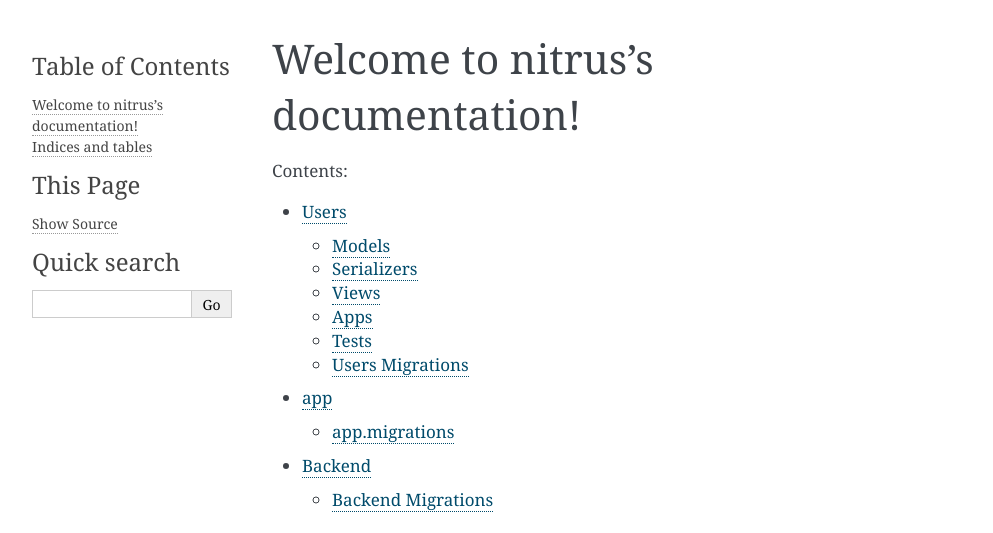
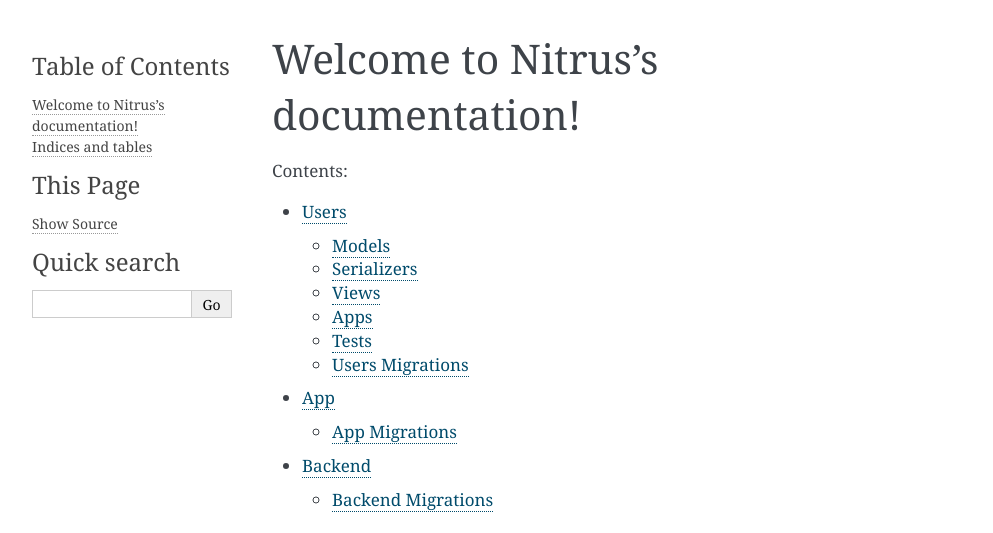
Before and after one commit to EfficientBogoSort/NITRO30022-Backend, a Sphinx documentation site: the page built from docs/index.rst, in a window 1280 px wide. Shown: the top 533 px of the page, without its empty margins (148-1141 px from the left). Built offline with Sphinx 7.4.7, drawn with Linux system fonts in a browser that asks for light colours.

Commit message:
fixed some doc inconsistencies

```diff
--- a/docs/app.rst
+++ b/docs/app.rst
@@ -1,9 +1,9 @@
-app
+App
 ===
 
 Defines API endpoints for file operations on Nitrus Web Application
 
-app.migrations
+App Migrations
 --------------
 
 Defines the database migrations generated by MongoDB.
--- a/docs/conf.py
+++ b/docs/conf.py
@@ -16,7 +16,7 @@ django.setup()
 # -- Project information -----------------------------------------------------
 # https://www.sphinx-doc.org/en/master/usage/configuration.html#project-information
 
-project = 'nitrus'
+project = 'Nitrus'
 copyright = '2022, Sebastian Tobin-Couzens, Isaac Parsons, Surya Venkatesh, Pablo Li, Peh Ni Tan'
 author = 'Sebastian Tobin-Couzens, Isaac Parsons, Surya Venkatesh, Pablo Li, Peh Ni Tan'
 
--- a/docs/index.rst
+++ b/docs/index.rst
@@ -3,7 +3,7 @@
    You can adapt this file completely to your liking, but it should at least
    contain the root `toctree` directive.
 
-Welcome to nitrus's documentation!
+Welcome to Nitrus's documentation!
 ==================================
 
 .. toctree::
```
